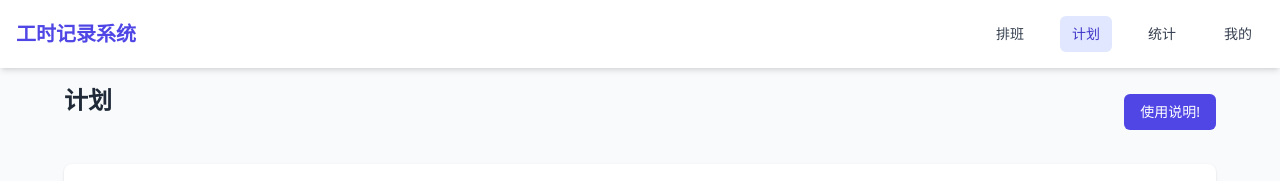
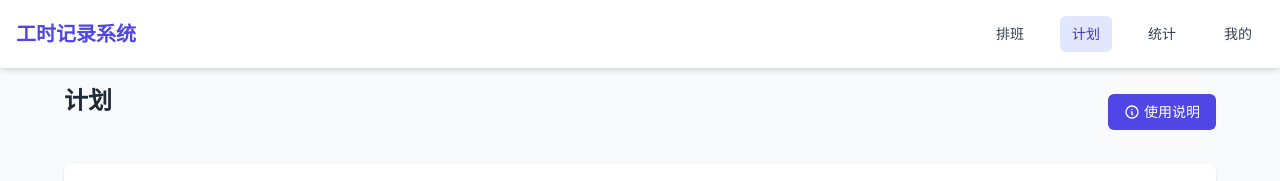
Before and after one commit to JiuWang95/workcum, a React (Vite) app: page / in a window 1280 px wide. Shown: the top 181 px of the page. Built offline with nearby package versions, Linux system fonts and the light colour scheme.

Commit message:
style(TimeEntryPage): 为使用说明按钮添加图标并调整样式

```diff
--- a/src/pages/TimeEntryPage.jsx
+++ b/src/pages/TimeEntryPage.jsx
@@ -49,9 +49,23 @@ const TimeEntryPage = () => {
         <h1 className="page-heading">{t('navigation.time_entry')}</h1>
         <button
           onClick={() => setShowInstructions(true)}
-          className="px-4 py-2 bg-indigo-600 text-white rounded-md hover:bg-indigo-700 focus:outline-none focus:ring-2 focus:ring-indigo-500 focus:ring-offset-2 text-sm font-medium"
+          className="px-4 py-2 bg-indigo-600 text-white rounded-md hover:bg-indigo-700 focus:outline-none focus:ring-2 focus:ring-indigo-500 focus:ring-offset-2 text-sm font-medium flex items-center"
         >
-          使用说明!
+          <svg
+            className="w-4 h-4 mr-1"
+            fill="none"
+            stroke="currentColor"
+            viewBox="0 0 24 24"
+            xmlns="http://www.w3.org/2000/svg"
+          >
+            <path
+              strokeLinecap="round"
+              strokeLinejoin="round"
+              strokeWidth={2}
+              d="M13 16h-1v-4h-1m1-4h.01M21 12a9 9 0 11-18 0 9 9 0 0118 0z"
+            />
+          </svg>
+          使用说明
         </button>
       </div>
 
```
